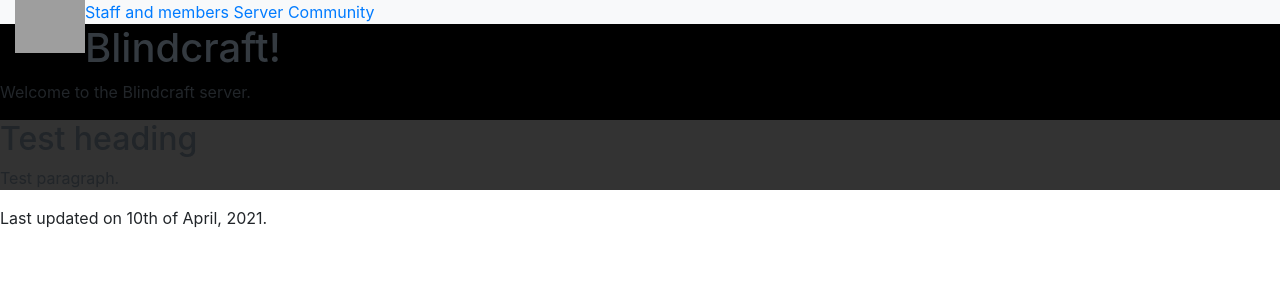
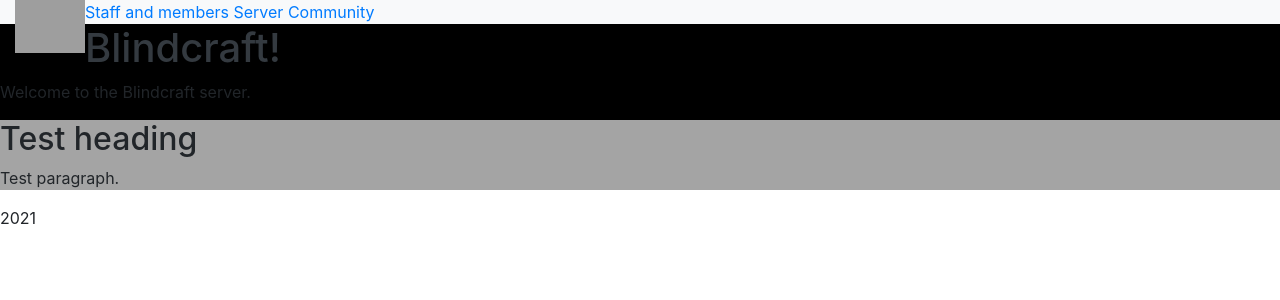
Before and after one commit to danzieg/blindcraft, a Jekyll site: the page built from index.html, in a window 1280 px wide. Shown: the top 300 px of the page. Built offline with Jekyll 4.4.1, drawn with Linux system fonts in a browser that asks for light colours; grey boxes are pictures that could not be loaded.

Commit message:
tried to change footer and also image

```diff
--- a/_includes/footer.html
+++ b/_includes/footer.html
@@ -1,3 +1,6 @@
 <footer>
-<p>Last updated on 10th of April, 2021.</p>
+<script type="text/javascript">
+  document.write(new Date().getFullYear());
+</script>
+</script>
 </footer>
--- a/_includes/nav.html
+++ b/_includes/nav.html
@@ -6,5 +6,6 @@
   <a href="Server.html" style="display: inline;"> Server</a>
   <a href="Community.html"style="display: inline;">Community</a>
 </div>
+</div>
 </nav>
   </div>
--- a/assets/css/custom/_mystyle.scss
+++ b/assets/css/custom/_mystyle.scss
@@ -3,5 +3,5 @@ background: black;
 }
 
 .mybg {
-background: #333;
+background: #A4A4A4;
 }
```
Also changed, not shown: 6 other files.
